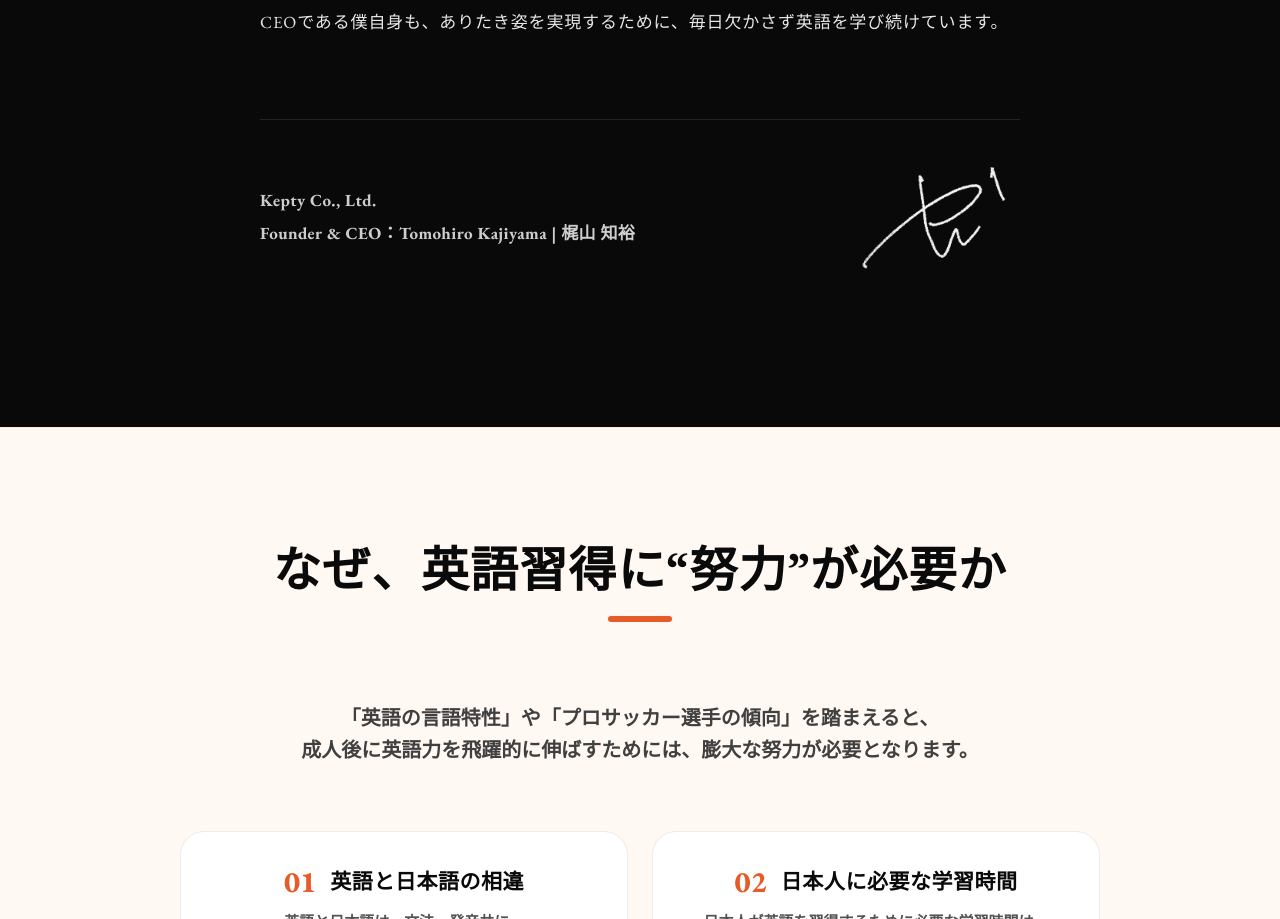
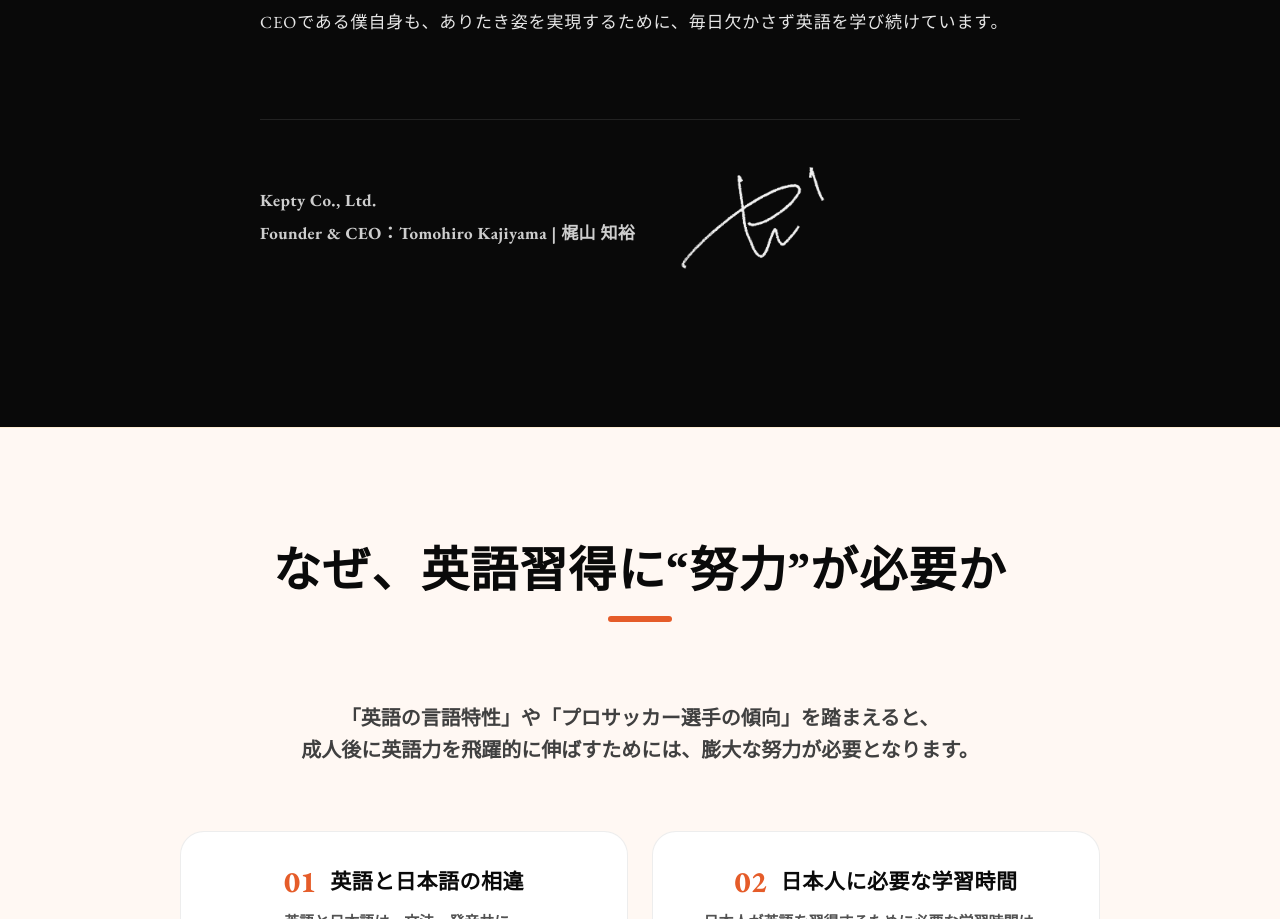
Before and after one commit to kepty19/Kepty-English-Official-Website, a React (Vite) app: page / in a window 1280 px wide. Shown: the part 3329-4248 px from the top of the page. Built offline with nearby package versions, Linux system fonts and the light colour scheme.

Commit message:
Update App.tsx

```diff
--- a/src/App.tsx
+++ b/src/App.tsx
@@ -539,8 +539,8 @@ CEOである僕自身も、ありたき姿を実現するために、毎日欠
           </div>
 
           {/* Signature Block with high-end typography */}
-          <div className="mt-12 pt-8 border-t border-white/10 select-none flex flex-row items-center justify-between gap-10 sm:gap-16 text-left">
-            <div className="flex flex-col gap-1.5 min-w-0 pr-4">
+          <div className="mt-12 pt-8 border-t border-white/10 select-none flex flex-row items-center justify-start gap-6 sm:gap-8 text-left">
+            <div className="flex flex-col gap-1.5 min-w-0 shrink-0">
               <p className="text-[15px] sm:text-[17px] font-bold text-white/80 font-sans tracking-wide leading-relaxed">
                 Kepty Co., Ltd.
               </p>
```
